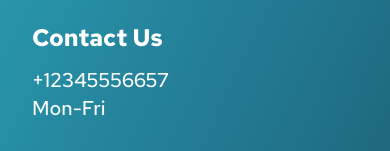
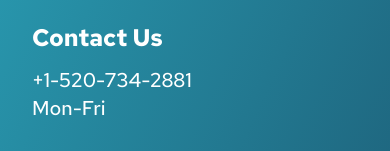
Before and after one commit to Jesus123az/qr-medic, a Next.js app: page / in a window 390 px wide. Shown: the part 4036-4187 px from the top of the page. Built offline with nearby package versions, Linux system fonts and the light colour scheme.

Commit message:
phone number update

```diff
--- a/components/Footer/Footer.tsx
+++ b/components/Footer/Footer.tsx
@@ -36,7 +36,7 @@ const Footer = () => {
         <div className="flex flex-col md:flex-row space-y-6 md:space-y-0 md:space-x-10">
           <div>
             <h4 className="font-bold text-2xl mb-3">Contact Us</h4>
-            <p className="font-medium text-xl">+12345556657</p>
+            <a href="tel:+1-520-734-2881" className="font-medium text-xl hover:underline">+1-520-734-2881</a>
             <p className="font-medium text-xl">Mon-Fri</p>
           </div>
           <div>
```
